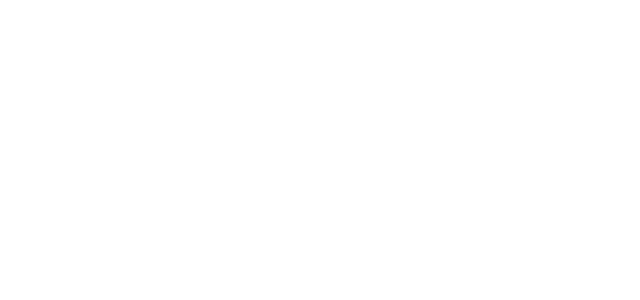
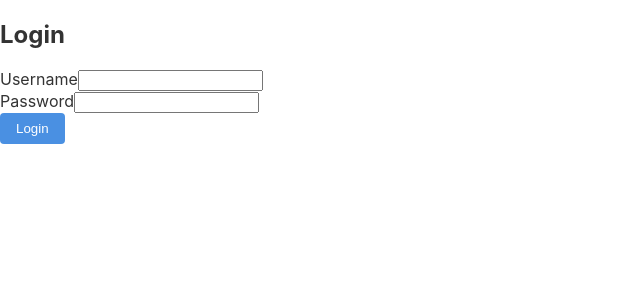
Before and after one commit to ichibangroup/momofin_front, a React (Create React App) app: page /login in a window 1280 px wide. Before the commit this address had no page. Shown: the top 300 px of the page, without its empty margins (0-640 px from the left). Built offline with nearby package versions, Linux system fonts and the light colour scheme.

Commit message:
[RED] Made it so that the default navigates to Login component, added tests to Login component, no proper backend authentication yet

```diff
--- a/src/App.js
+++ b/src/App.js
@@ -1,7 +1,8 @@
 import React, { Suspense, lazy } from 'react';
-import { BrowserRouter as Router, Routes, Route } from 'react-router-dom';
+import { BrowserRouter as Router, Routes, Route, Navigate } from 'react-router-dom';
 import Layout from './components/Layout';
 import LoadingIndicator from './components/LoadingIndicator';
+import Login from './components/Login';
 
 const Home = lazy(() => import('./components/Home'));
 const About = lazy(() => import('./components/About'));
@@ -13,9 +14,16 @@ function App() {
   return (
     <Router>
       <Routes>
-        <Route path="/" element={<Layout />}>
+        {/* Redirect from root path to /login */}
+        <Route path="/" element={<Navigate to="/login" />} />
 
-          <Route index element={
+        {/* Add the Login route */}
+        <Route path="/login" element={<Login />} />
+
+        {/* Main Layout */}
+        <Route path="/app" element={<Layout />}>
+
+          <Route path="/app" element={
             <Suspense fallback={<LoadingIndicator />}>
               <Home />
             </Suspense>
--- a/src/components/Layout.js
+++ b/src/components/Layout.js
@@ -10,11 +10,11 @@ const Layout = () => {
       <header>
         <nav>
           <ul>
-            <li><Link to="/">Home</Link></li>
-            <li><Link to="/about">About</Link></li>
-            <li><Link to="/contact">Contact</Link></li>
-            <li><Link to="/verify">Document Verification</Link></li>
-            <li><Link to="/viewOrganisation">View Organisation</Link></li>
+            <li><Link to="/app">Home</Link></li>
+            <li><Link to="about">About</Link></li>
+            <li><Link to="contact">Contact</Link></li>
+            <li><Link to="verify">Document Verification</Link></li>
+            <li><Link to="viewOrganisation">View Organisation</Link></li>
           </ul>
         </nav>
 
--- /dev/null
+++ b/src/components/Login.js
@@ -0,0 +1,41 @@
+// src/components/Login.js
+import React, { useState } from 'react';
+import { useNavigate } from 'react-router-dom';
+
+const Login = () => {
+    const [username, setUsername] = useState('');
+    const [password, setPassword] = useState('');
+    const navigate = useNavigate();
+
+const handleLogin = () => {
+    // For now, just navigate to the Layout (main app) after login button is clicked
+    navigate('/app');
+};
+
+return (
+    <div>
+        <h2>Login</h2>
+        <form>
+        <div>
+            <label>Username</label>
+            <input
+            type="text"
+            value={username}
+            onChange={(e) => setUsername(e.target.value)}
+            />
+        </div>
+        <div>
+            <label>Password</label>
+            <input
+            type="password"
+            value={password}
+            onChange={(e) => setPassword(e.target.value)}
+            />
+        </div>
+        <button type="button" onClick={handleLogin}>Login</button>
+        </form>
+    </div>
+    );
+};
+
+export default Login;
```
Also changed, not shown: 1 other file (tests, documents, lock files or other folders).
